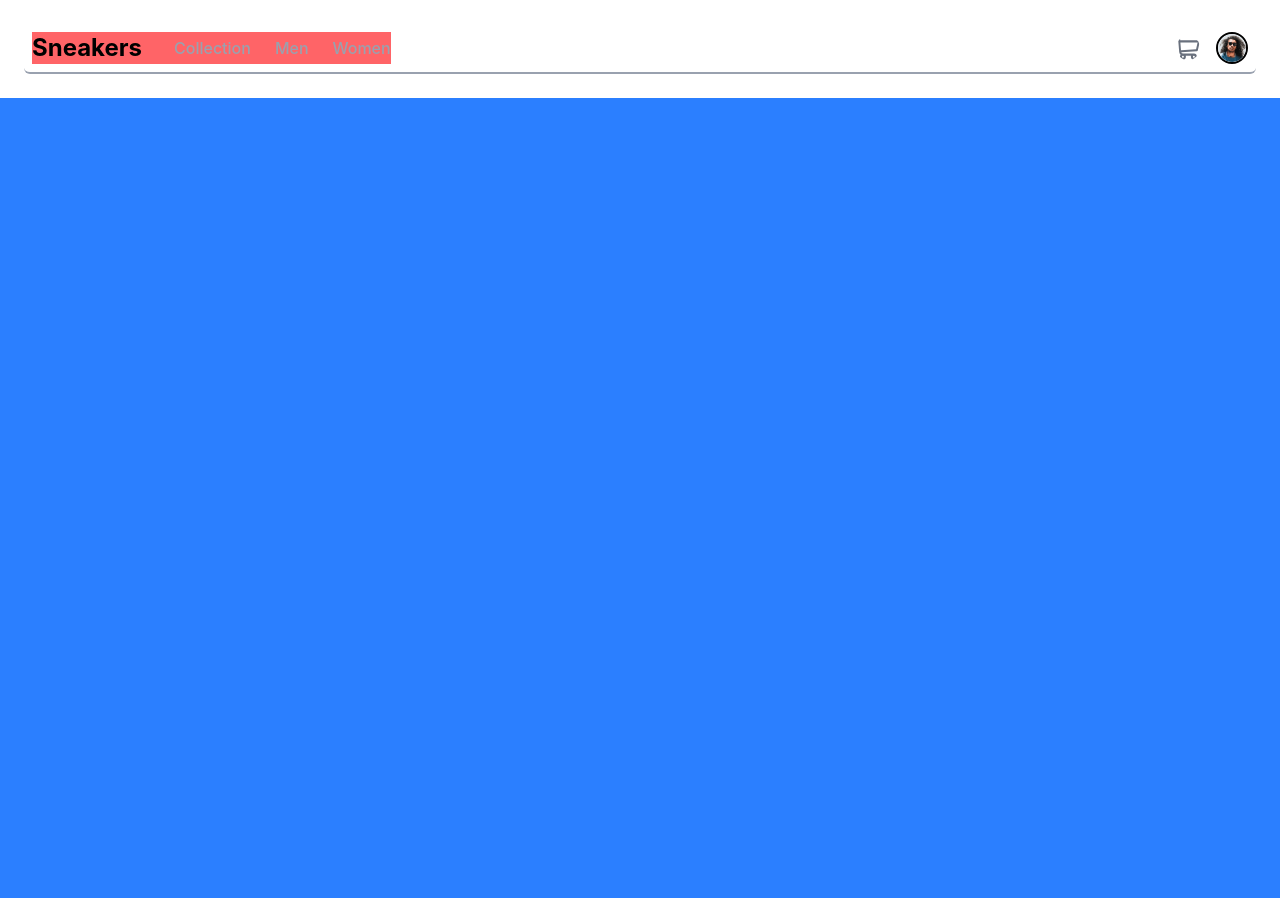
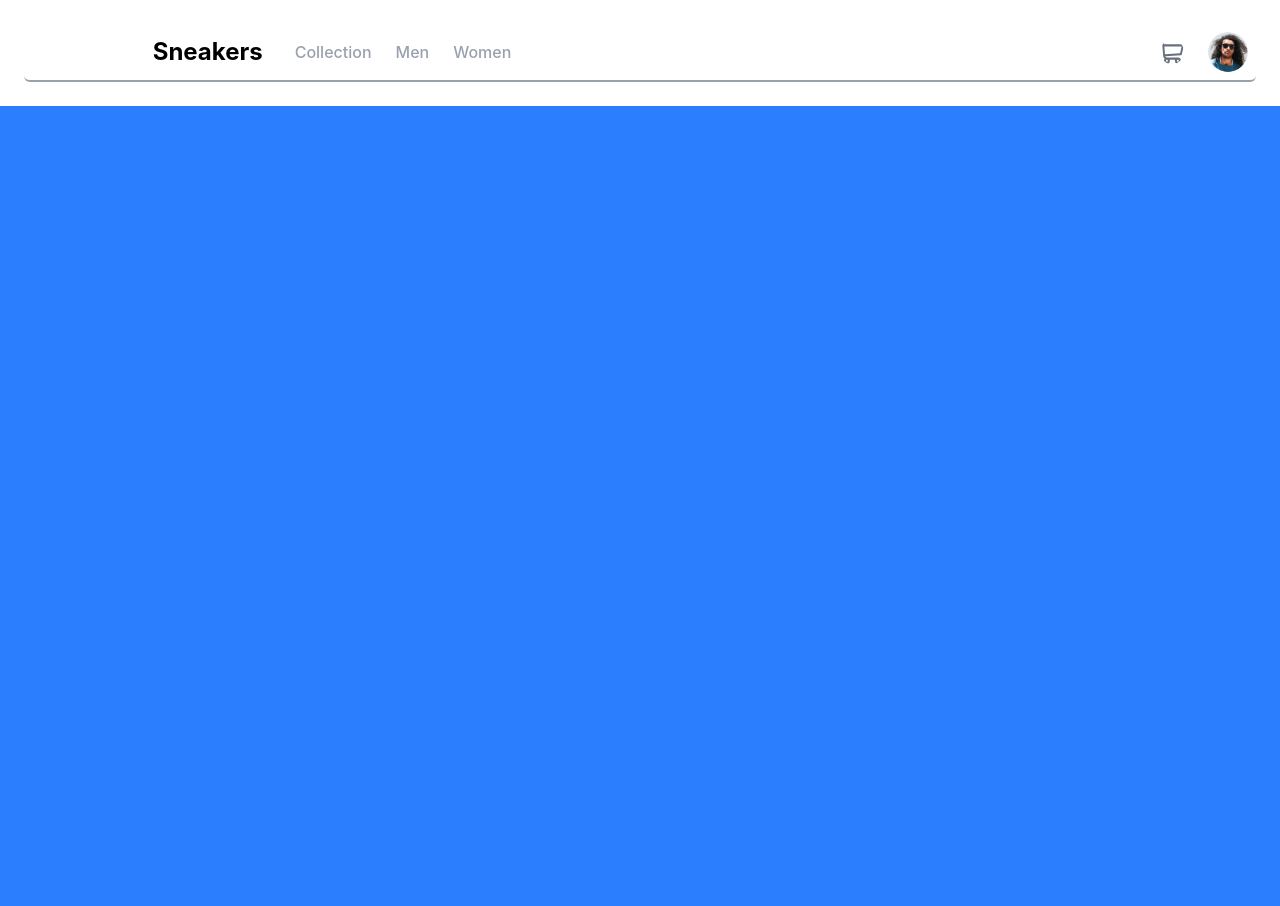
Before and after one commit to Developerfiyin/e-commerce-website-for-shoe, a React (Vite) app: page / in a window 1280 px wide. Built offline with nearby package versions, Linux system fonts and the light colour scheme.

Commit message:
Update navbar.jsx

```diff
--- a/src/Componenets/Navbar.jsx
+++ b/src/Componenets/Navbar.jsx
@@ -3,26 +3,42 @@ import image from "../assets/icon-cart.svg";
 import image2 from "../assets/image-avatar.png";
 export const Navbar = () => {
   return (
-    <div className="flex justify-between mx-auto items-center border-x-0 border-t-0 border-0 border-2 border-b-gray-400 outline-none p-2 rounded-md ">
-      <div className="flex gap-8 items-center bg-red-400">
-        <h4 className="text-black text-2xl font-bold">Sneakers</h4>
+    <div className="flex justify-between mx-auto items-center pt-2 p-blue-300 border-x-0 border-t-0 border-0 border-2 border-b-gray-400 outline-none p-2 rounded-md ">
+      <div className="flex gap-8 items-center justify-center w-150">
+        <h4 className="text-black text-2xl font-bold text-hsl(220, 13%, 13%)">
+          Sneakers
+        </h4>
 
-        <div className="flex gap-6 items-center">
-          <a href="" className="text-gray-400 font-medium transition duration-300 cursor-pointer hover:text-gray-500">
+        <div className="flex gap-6 items-center ">
+          <a
+            href=""
+            className="text-gray-400 font-medium transition duration-300 cursor-pointer hover:text-gray-500"
+          >
             Collection
           </a>
-          <a href="" className="text-gray-400 font-medium transition duration-300 cursor-pointer hover:text-gray-500">
+          <a
+            href=""
+            className="text-gray-400 font-medium transition duration-300 cursor-pointer hover:text-gray-500"
+          >
             Men
           </a>
-          <a href="" className="text-gray-400 font-medium transition duration-300 cursor-pointer hover:text-gray-500">
+          <a
+            href=""
+            className="text-gray-400 font-medium transition duration-300 cursor-pointer hover:text-gray-500"
+          >
             Women
           </a>
         </div>
       </div>
 
-      <div className="flex gap-4 items-center">
-        <img src={image} alt="Cart icon" className="w-6 h-6 rounded-full  " />
-        <img src={image2} alt=" Avatar image " className="w-8 h-8 border-2 rounded-full hover:border-green-500 " />
+      <div className="flex gap-6 items-center">
+        <img src={image} alt="Cart icon" className="w-6 h-6 rounded-full" />
+        <img
+          src={image2}
+          alt=" Avatar image "
+          className="w-10 h-10 hover:border-2 rounded-full hover:border-Orange:hsl(26, 100%, 55%)
+ "
+        />
       </div>
     </div>
   );
```
